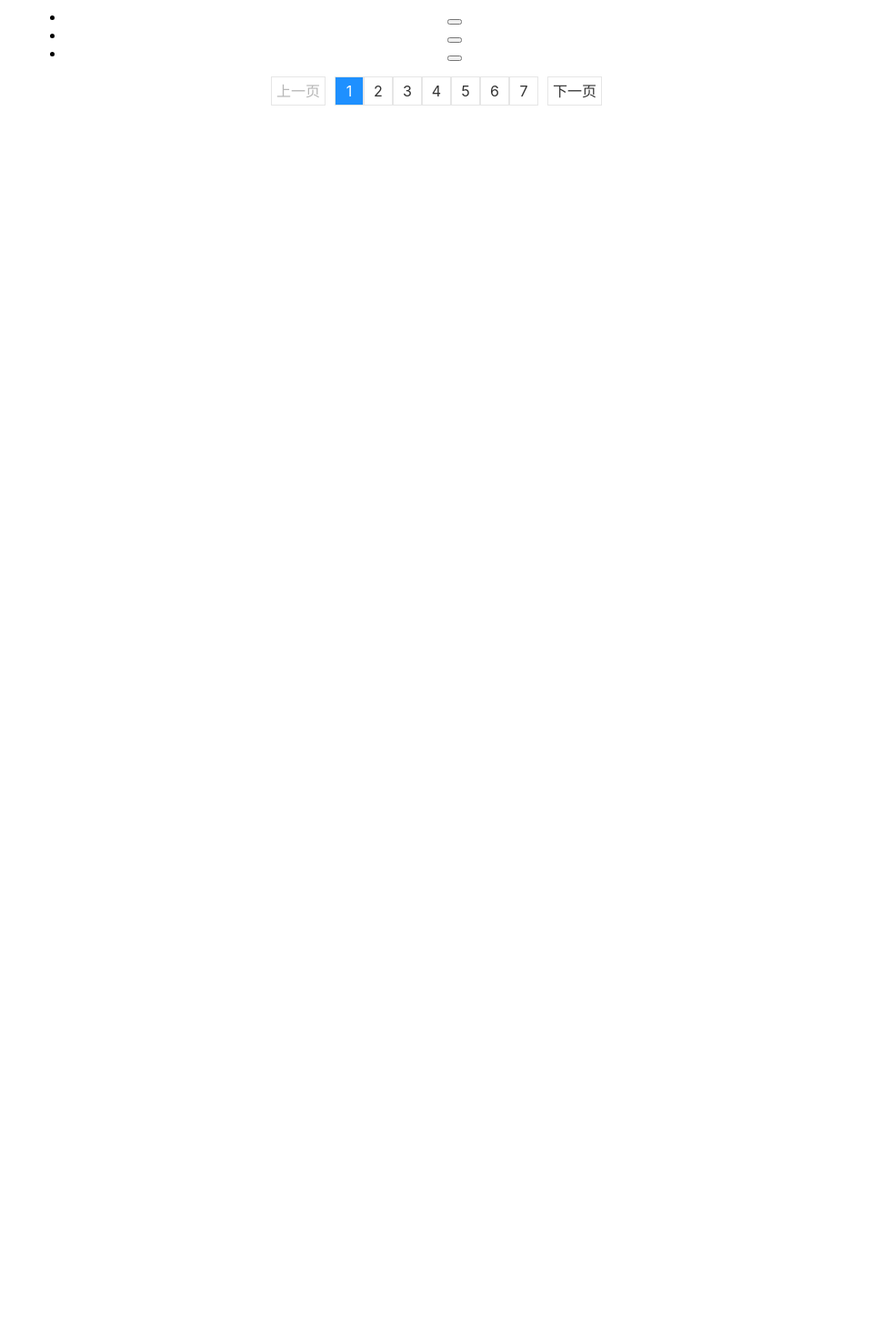
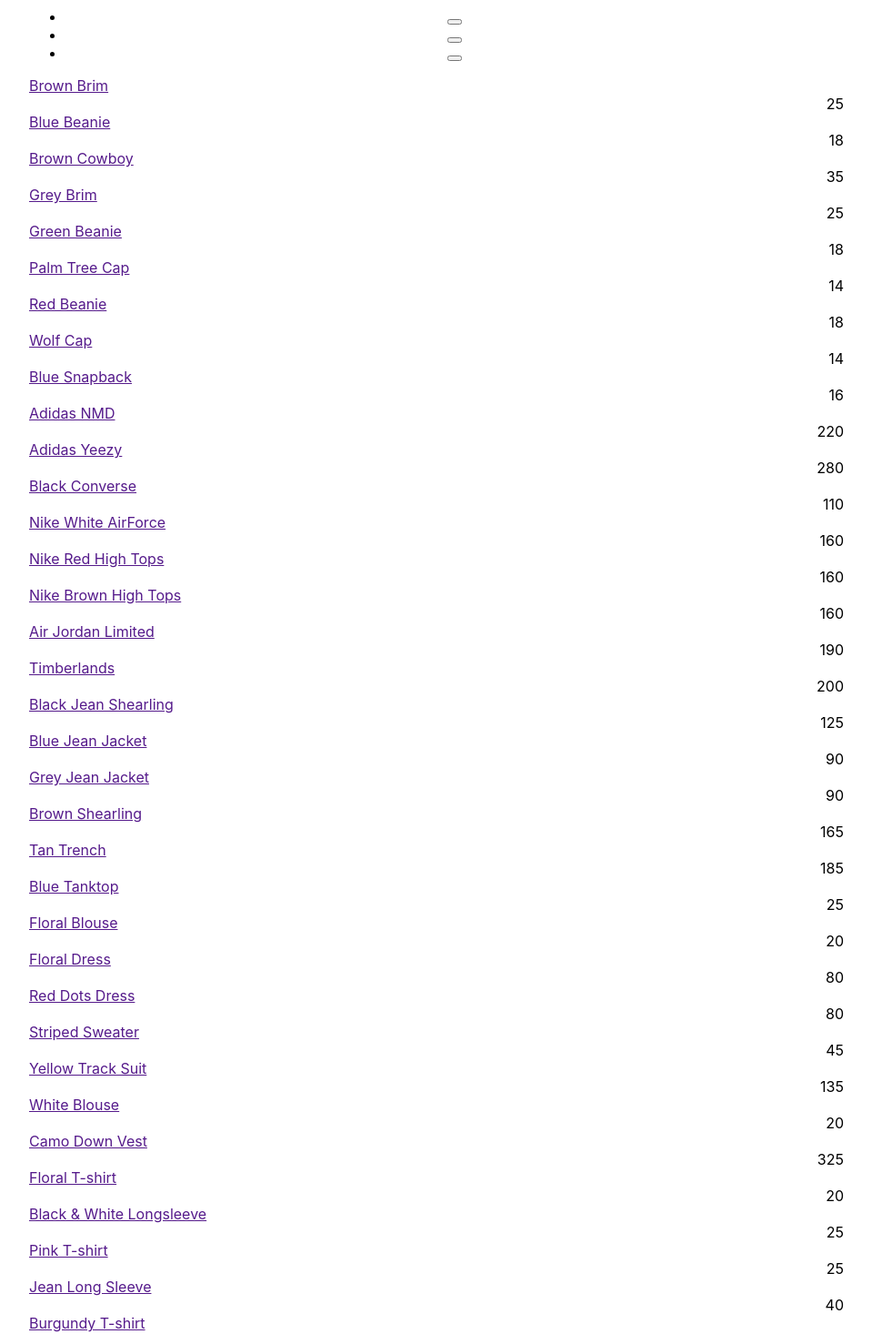
Before and after one commit to yujiw001/-Recruitment-page-demo, a React (Create React App) app: page / in a window 1280 px wide. Shown: the part 1740-3206 px from the top of the page at 91% size, without its empty margins (160-1119 px from the left). Before the commit the page ends 1856 px from the top, so only its background shows below. Built offline with nearby package versions, Linux system fonts and the light colour scheme.

Commit message:
finished data transpotation

```diff
--- a/src/App.js
+++ b/src/App.js
@@ -6,13 +6,16 @@ import DropDownBox from './component/dropdown_box/dropdown_box.component';
 import Header from './component/header/header.component';
 // import pageButton from './component/paginate/pagebutton/pagebutton.component';
 import Pagination from './component/paginate/pagebutton/pagebutton.component';
+import JobList from './component/paginate/jobpost/joblist.component';
 function App() {
   return (
     <div className="App">
       <Header />
       <h1>Fantuan 团建</h1>
       <Slideshow />
+      <JobList />
       <Pagination config = {{totalPage:7}}></Pagination>
+
     </div>
   );
 }
--- /dev/null
+++ b/src/component/paginate/jobpost/jobitem/job.data.js
@@ -0,0 +1,249 @@
+const JOB_DATA = [
+  {
+    id: 1,
+    title: 'Hats',
+    routeName: 'hats',
+    items: [
+      {
+        id: 1,
+        name: 'Brown Brim',
+        imageUrl: 'https://i.ibb.co/ZYW3VTp/brown-brim.png',
+        price: 25
+      },
+      {
+        id: 2,
+        name: 'Blue Beanie',
+        imageUrl: 'https://i.ibb.co/ypkgK0X/blue-beanie.png',
+        price: 18
+      },
+      {
+        id: 3,
+        name: 'Brown Cowboy',
+        imageUrl: 'https://i.ibb.co/QdJwgmp/brown-cowboy.png',
+        price: 35
+      },
+      {
+        id: 4,
+        name: 'Grey Brim',
+        imageUrl: 'https://i.ibb.co/RjBLWxB/grey-brim.png',
+        price: 25
+      },
+      {
+        id: 5,
+        name: 'Green Beanie',
+        imageUrl: 'https://i.ibb.co/YTjW3vF/green-beanie.png',
+        price: 18
+      },
+      {
+        id: 6,
+        name: 'Palm Tree Cap',
+        imageUrl: 'https://i.ibb.co/rKBDvJX/palm-tree-cap.png',
+        price: 14
+      },
+      {
+        id: 7,
+        name: 'Red Beanie',
+        imageUrl: 'https://i.ibb.co/bLB646Z/red-beanie.png',
+        price: 18
+      },
+      {
+        id: 8,
+        name: 'Wolf Cap',
+        imageUrl: 'https://i.ibb.co/1f2nWMM/wolf-cap.png',
+        price: 14
+      },
+      {
+        id: 9,
+        name: 'Blue Snapback',
+        imageUrl: 'https://i.ibb.co/X2VJP2W/blue-snapback.png',
+        price: 16
+      }
+    ]
+  },
+  {
+    id: 2,
+    title: 'Sneakers',
+    routeName: 'sneakers',
+    items: [
+      {
+        id: 10,
+        name: 'Adidas NMD',
+        imageUrl: 'https://i.ibb.co/0s3pdnc/adidas-nmd.png',
+        price: 220
+      },
+      {
+        id: 11,
+        name: 'Adidas Yeezy',
+        imageUrl: 'https://i.ibb.co/dJbG1cT/yeezy.png',
+        price: 280
+      },
+      {
+        id: 12,
+        name: 'Black Converse',
+        imageUrl: 'https://i.ibb.co/bPmVXyP/black-converse.png',
+        price: 110
+      },
+      {
+        id: 13,
+        name: 'Nike White AirForce',
+        imageUrl: 'https://i.ibb.co/1RcFPk0/white-nike-high-tops.png',
+        price: 160
+      },
+      {
+        id: 14,
+        name: 'Nike Red High Tops',
+        imageUrl: 'https://i.ibb.co/QcvzydB/nikes-red.png',
+        price: 160
+      },
+      {
+        id: 15,
+        name: 'Nike Brown High Tops',
+        imageUrl: 'https://i.ibb.co/fMTV342/nike-brown.png',
+        price: 160
+      },
+      {
+        id: 16,
+        name: 'Air Jordan Limited',
+        imageUrl: 'https://i.ibb.co/w4k6Ws9/nike-funky.png',
+        price: 190
+      },
+      {
+        id: 17,
+        name: 'Timberlands',
+        imageUrl: 'https://i.ibb.co/Mhh6wBg/timberlands.png',
+        price: 200
+      }
+    ]
+  },
+  {
+    id: 3,
+    title: 'Jackets',
+    routeName: 'jackets',
+    items: [
+      {
+        id: 18,
+        name: 'Black Jean Shearling',
+        imageUrl: 'https://i.ibb.co/XzcwL5s/black-shearling.png',
+        price: 125
+      },
+      {
+        id: 19,
+        name: 'Blue Jean Jacket',
+        imageUrl: 'https://i.ibb.co/mJS6vz0/blue-jean-jacket.png',
+        price: 90
+      },
+      {
+        id: 20,
+        name: 'Grey Jean Jacket',
+        imageUrl: 'https://i.ibb.co/N71k1ML/grey-jean-jacket.png',
+        price: 90
+      },
+      {
+        id: 21,
+        name: 'Brown Shearling',
+        imageUrl: 'https://i.ibb.co/s96FpdP/brown-shearling.png',
+        price: 165
+      },
+      {
+        id: 22,
+        name: 'Tan Trench',
+        imageUrl: 'https://i.ibb.co/M6hHc3F/brown-trench.png',
+        price: 185
+      }
+    ]
+  },
+  {
+    id: 4,
+    title: 'Womens',
+    routeName: 'womens',
+    items: [
+      {
+        id: 23,
+        name: 'Blue Tanktop',
+        imageUrl: 'https://i.ibb.co/7CQVJNm/blue-tank.png',
+        price: 25
+      },
+      {
+        id: 24,
+        name: 'Floral Blouse',
+        imageUrl: 'https://i.ibb.co/4W2DGKm/floral-blouse.png',
+        price: 20
+      },
+      {
+        id: 25,
+        name: 'Floral Dress',
+        imageUrl: 'https://i.ibb.co/KV18Ysr/floral-skirt.png',
+        price: 80
+      },
+      {
+        id: 26,
+        name: 'Red Dots Dress',
+        imageUrl: 'https://i.ibb.co/N3BN1bh/red-polka-dot-dress.png',
+        price: 80
+      },
+      {
+        id: 27,
+        name: 'Striped Sweater',
+        imageUrl: 'https://i.ibb.co/KmSkMbH/striped-sweater.png',
+        price: 45
+      },
+      {
+        id: 28,
+        name: 'Yellow Track Suit',
+        imageUrl: 'https://i.ibb.co/v1cvwNf/yellow-track-suit.png',
+        price: 135
+      },
+      {
+        id: 29,
+        name: 'White Blouse',
+        imageUrl: 'https://i.ibb.co/qBcrsJg/white-vest.png',
+        price: 20
+      }
+    ]
+  },
+  {
+    id: 5,
+    title: 'Mens',
+    routeName: 'mens',
+    items: [
+      {
+        id: 30,
+        name: 'Camo Down Vest',
+        imageUrl: 'https://i.ibb.co/xJS0T3Y/camo-vest.png',
+        price: 325
+      },
+      {
+        id: 31,
+        name: 'Floral T-shirt',
+        imageUrl: 'https://i.ibb.co/qMQ75QZ/floral-shirt.png',
+        price: 20
+      },
+      {
+        id: 32,
+        name: 'Black & White Longsleeve',
+        imageUrl: 'https://i.ibb.co/55z32tw/long-sleeve.png',
+        price: 25
+      },
+      {
+        id: 33,
+        name: 'Pink T-shirt',
+        imageUrl: 'https://i.ibb.co/RvwnBL8/pink-shirt.png',
+        price: 25
+      },
+      {
+        id: 34,
+        name: 'Jean Long Sleeve',
+        imageUrl: 'https://i.ibb.co/VpW4x5t/roll-up-jean-shirt.png',
+        price: 40
+      },
+      {
+        id: 35,
+        name: 'Burgundy T-shirt',
+        imageUrl: 'https://i.ibb.co/mh3VM1f/polka-dot-shirt.png',
+        price: 25
+      }
+    ]
+  }
+];
+
+export default JOB_DATA;
--- /dev/null
+++ b/src/component/paginate/jobpost/jobitem/jobitem.component.jsx
@@ -0,0 +1,20 @@
+import React from 'react';
+import './jobitem.styles.scss'
+import {Link} from 'react-router-dom';
+import {BrowserRouter} from 'react-router-dom';
+
+const JobItem = ({items}) => (
+    <div className='job-item'>
+        <BrowserRouter>
+            {items.map(item =>(
+                <div>
+                    <Link className='position' key={item.id}>{item.name}</Link>
+                    <span className='location'key={item.id}>{item.price}</span>
+                </div>)
+            )}
+
+        </BrowserRouter>
+    </div>
+);
+
+export default JobItem;
--- /dev/null
+++ b/src/component/paginate/jobpost/jobitem/jobitem.styles.scss
@@ -0,0 +1,17 @@
+.job-item {
+    width: 70%;
+    margin: auto;
+    .position{
+        width: 60%;
+        display: flex;
+        justify-content: flex-start;
+    }
+
+    .location{
+
+        display: flex;
+        justify-content: flex-end;
+    }
+
+
+}
--- /dev/null
+++ b/src/component/paginate/jobpost/joblist.component.jsx
@@ -0,0 +1,26 @@
+import React from 'react';
+import JOB_DATA from './jobitem/job.data.js';
+import JobItem from './jobitem/jobitem.component';
+class JobList extends React.Component {
+    constructor(props){
+        super(props);
+
+    this.state= {
+        collections: JOB_DATA
+    };
+    }
+
+
+    render(){
+        const {collections}= this.state;
+        return (<div className='job-list'>
+            {
+                collections.map(({ id, ...otherCollectionProps}) => (
+                    <JobItem key={id}{...otherCollectionProps} />
+                ))
+            }
+        </div>);
+    }
+}
+
+export default JobList;
```
Also changed, not shown: src/component/paginate/jobpost/joblist.styles.scss (added).
